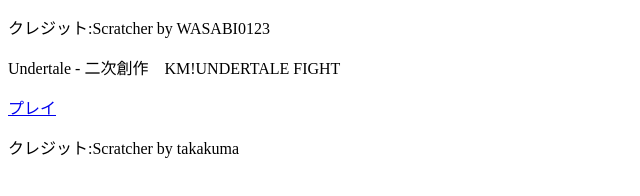
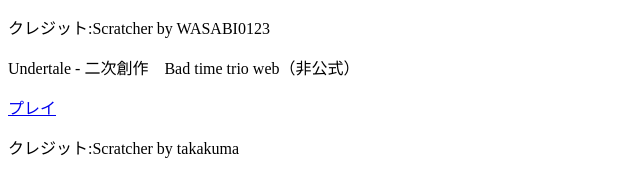
Before and after one commit to Game52Class/Game52Class, a plain HTML site: page index.html in a window 1280 px wide. Shown: the part 154-350 px from the top of the page, 0-640 px from the left. Drawn offline with Linux system fonts and the light colour scheme.

Commit message:
Update index.html

```diff
--- a/index.html
+++ b/index.html
@@ -8,7 +8,8 @@
         <p>Undertale - 二次創作　KM!UNDERTALE FIGHT</p>
         <a href="KM!undertale Fight! (1).html"> プレイ</a>
         <p>クレジット:Scratcher by WASABI0123</p>
-        <p>Undertale - 二次創作　KM!UNDERTALE FIGHT</p>
+        <p>Undertale - 二次創作　Bad time trio web（非公式）
+        </p>
         <a href="Bad Time Trio.html"> プレイ</a>
         <p>クレジット:Scratcher by takakuma</p>
     </body>
```
